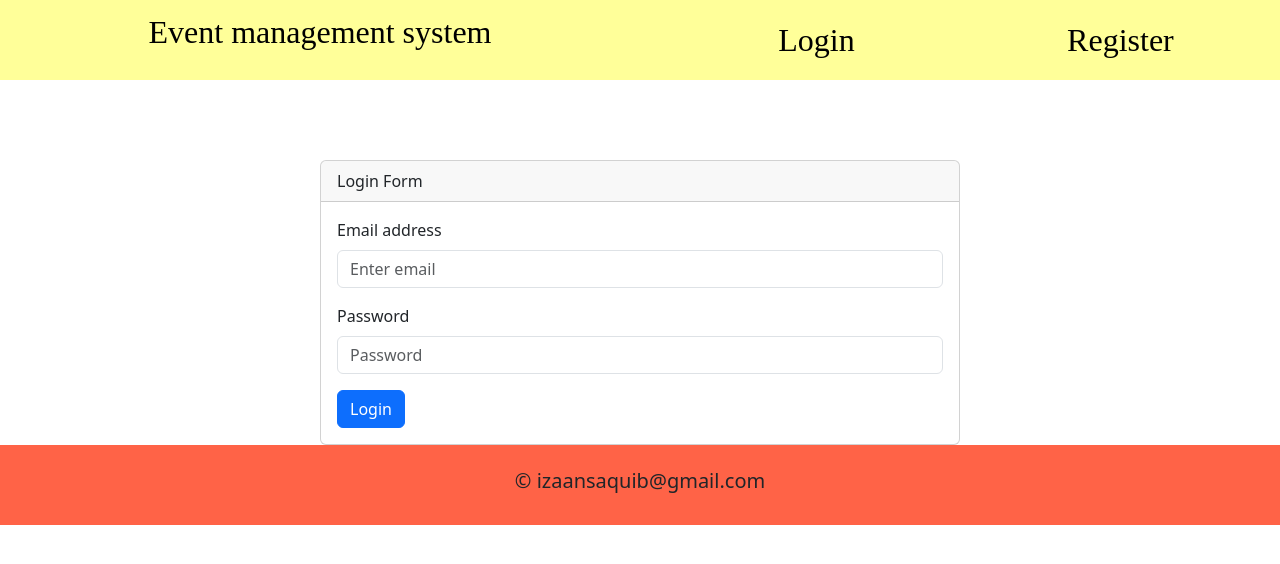
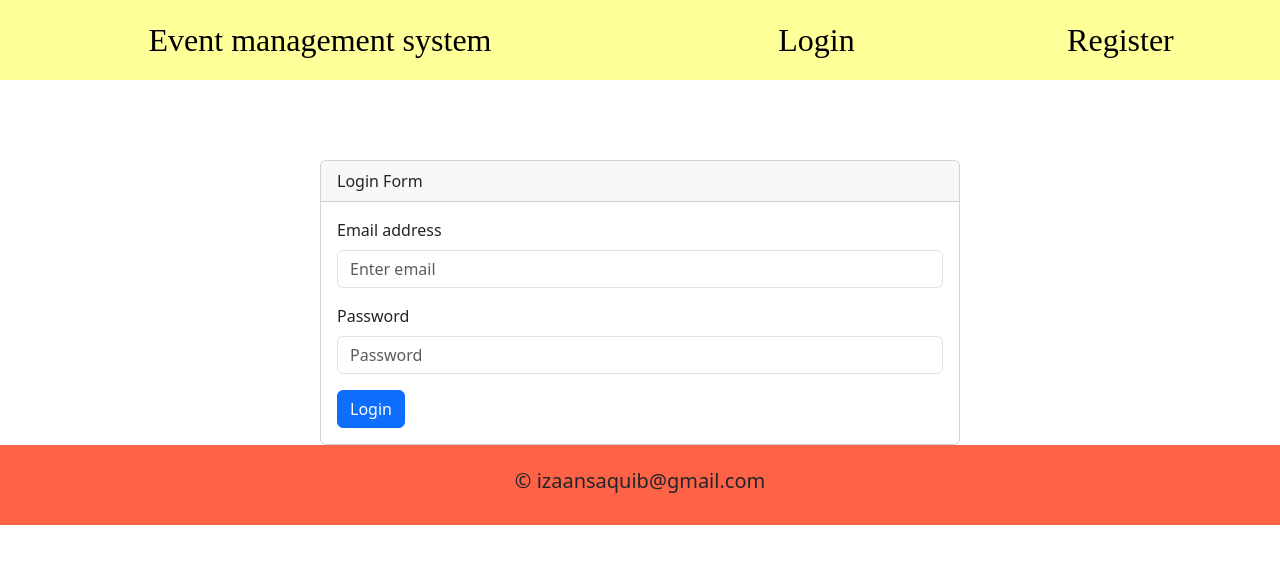
Before and after one commit to IzaanArain/EMS-summer-2023-Project-frontend, a React (Vite) app: page /login in a window 1280 px wide. Shown: the top 564 px of the page. Built offline with nearby package versions, Linux system fonts and the light colour scheme.

Commit message:
changes to navbar css

```diff
--- a/src/Components/Navbar.jsx
+++ b/src/Components/Navbar.jsx
@@ -11,7 +11,7 @@ const Navbar = () => {
         <div className="logo-container">
           <Link to="/">
             <div className="Logo">
-              <p>Event management system</p>
+              Event management system
             </div>
           </Link>
         </div>
```
